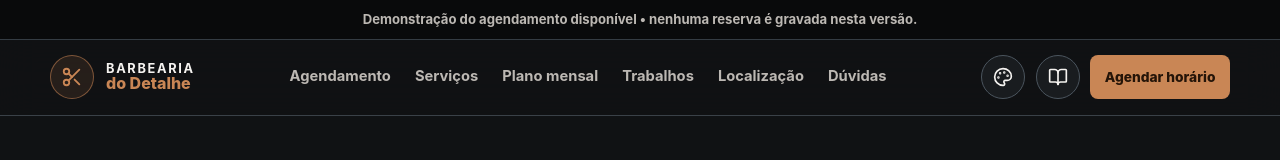
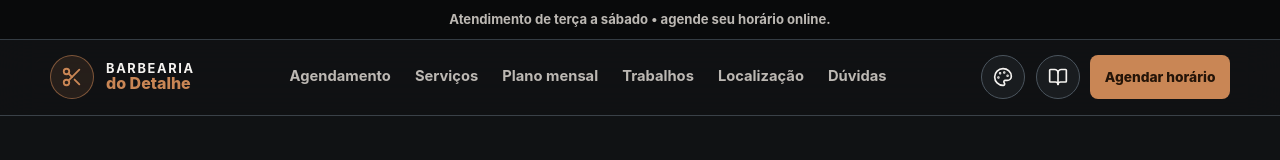
Before and after one commit to diogo2806/detalhe, a React (Vite) app in the folder frontend/: page / in a window 1280 px wide. Shown: the top 160 px of the page. Built offline with nearby package versions, Linux system fonts and the light colour scheme.

Commit message:
fix(frontend): alinhar texto do cabeçalho à versão real (#32)

```diff
--- a/frontend/src/components/SiteHeader.tsx
+++ b/frontend/src/components/SiteHeader.tsx
@@ -6,7 +6,7 @@ export function SiteHeader() {
   return (
     <>
       <div className="preview-banner" role="status">
-        Demonstração do agendamento disponível • nenhuma reserva é gravada nesta versão.
+        Atendimento de terça a sábado • agende seu horário online.
       </div>
       <header className="site-header">
         <a className="brand" href="#inicio" aria-label="Barbearia do Detalhe - início">
```
